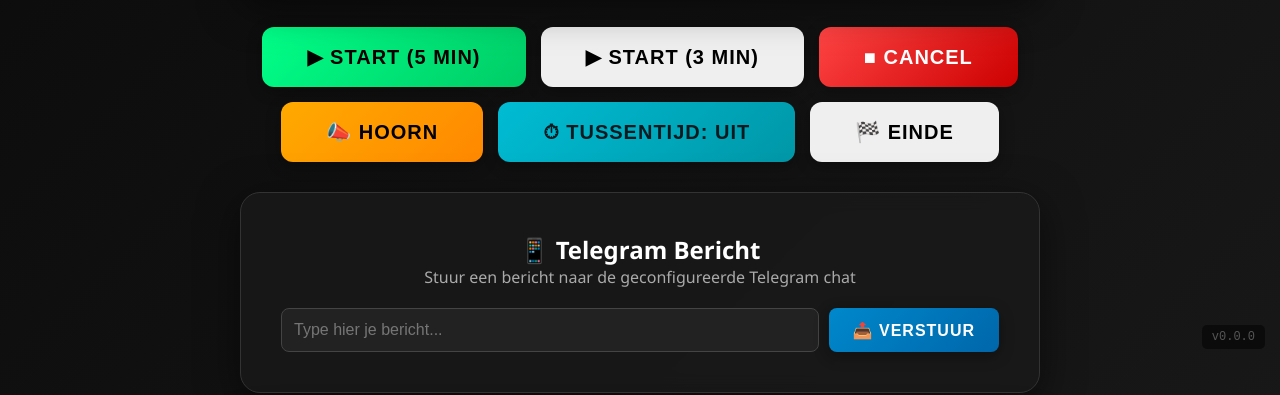
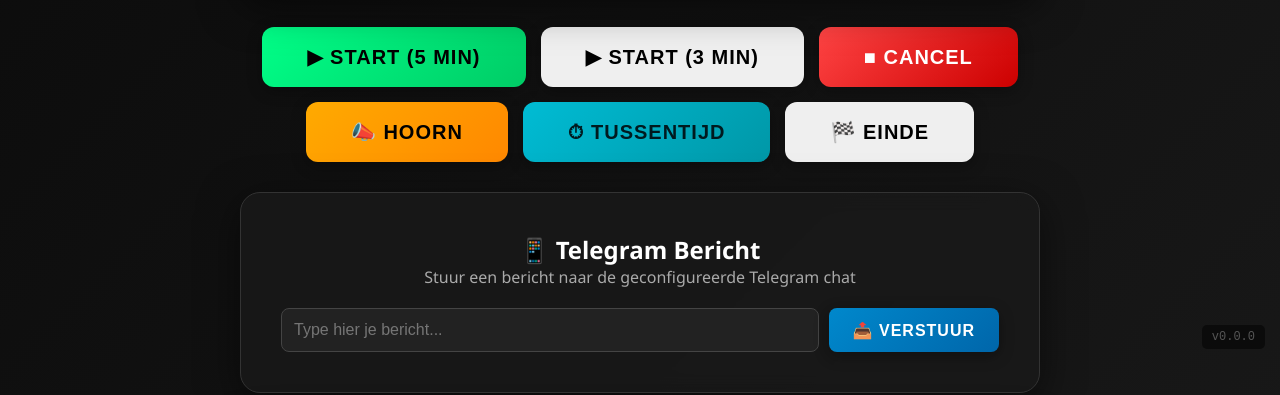
Before and after one commit to Revenberg/startklok, a plain HTML site: page data/index.html in a window 1280 px wide. Shown: the part 441-836 px from the top of the page. Drawn offline with Linux system fonts and the light colour scheme; no server answers.

Commit message:
Bump web version and update index

```diff
--- a/data/index.html
+++ b/data/index.html
@@ -43,7 +43,7 @@
     <button id="startShortBtn" onclick="startShortRace()">▶ Start (3 min)</button>
     <button id="cancelBtn" onclick="cancelRace()">■ Cancel</button>
     <button id="hornBtn" onclick="soundHorn()">📣 Hoorn</button>
-    <button id="lapBtn" onclick="toggleLapHold()">⏱ Tussentijd: UIT</button>
+    <button id="lapBtn" onclick="toggleLapHold()">⏱ Tussentijd</button>
     <button id="endBtn" onclick="endSignal()">🏁 Einde</button>
   </div>
 
```
Also changed, not shown: 1 other file.
